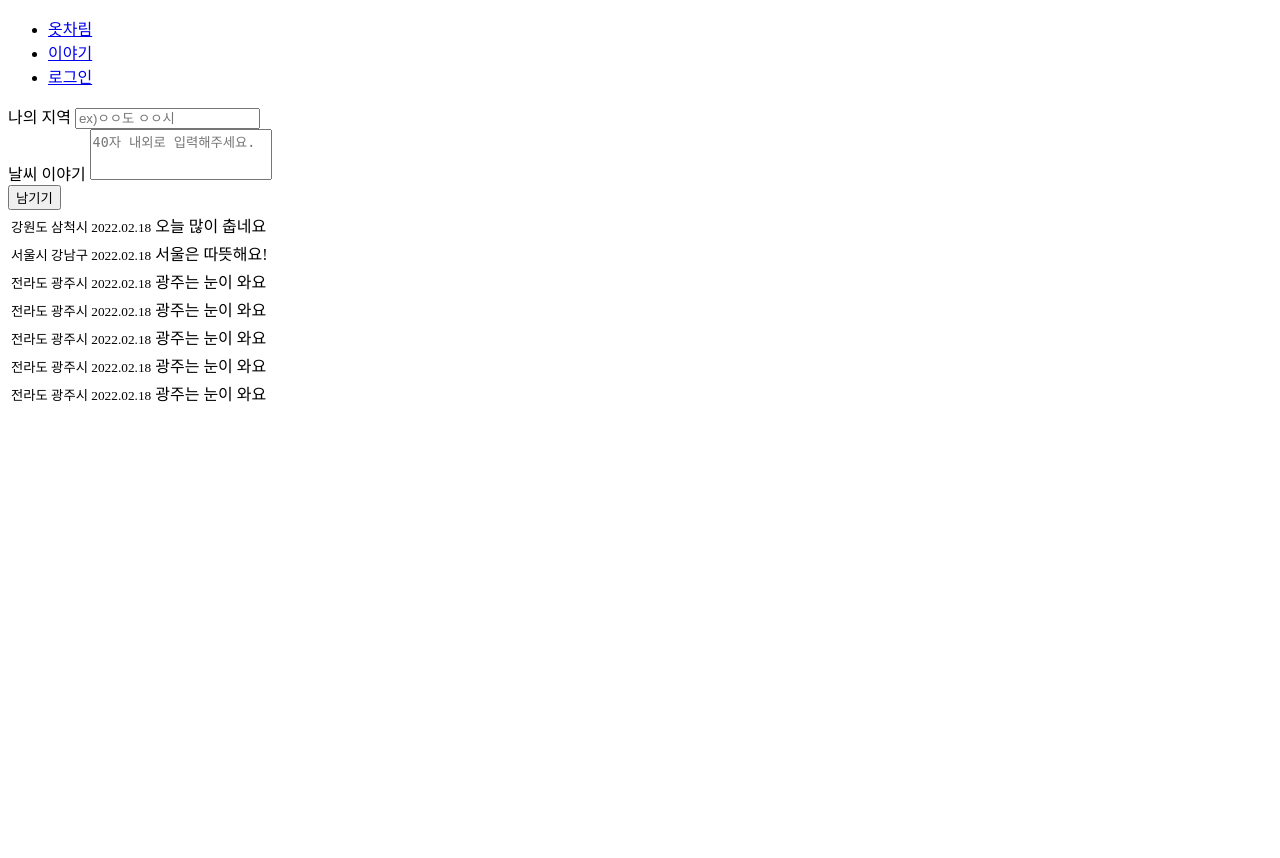
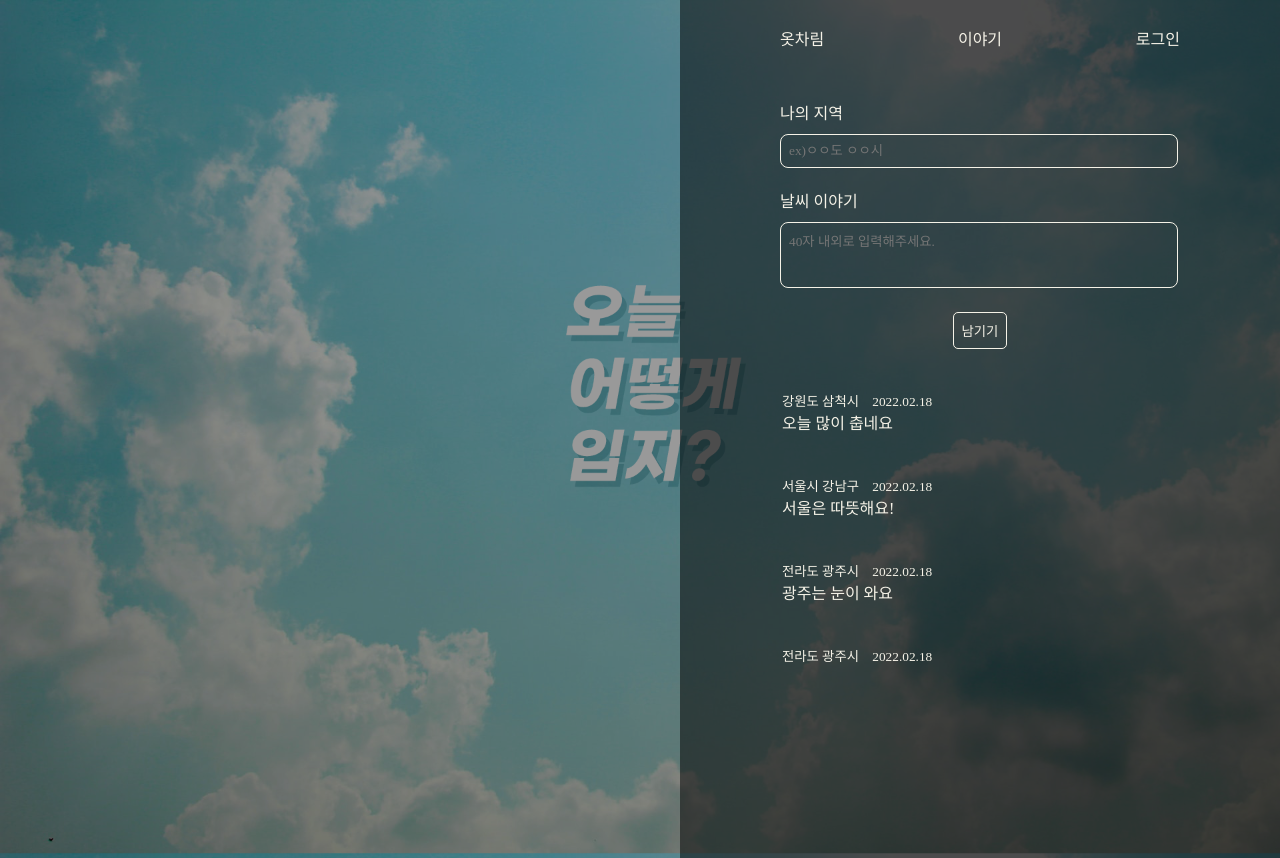
Before and after one commit to maino77/SparataWeather, a Flask app: page /comment.html in a window 1280 px wide. Before the commit the page ends 402 px from the top, so only its background shows below. Run offline with Flask 2, Linux system fonts and the light colour scheme; data that the repository does not hold is empty; some libraries are stand-ins or nearby versions; some web fonts are replaced.

Commit message:
[수정] 테스트 성공적. 파일구조 전환해서 css, js 다 구동

```diff
--- a/static/css/style.css
+++ b/static/css/style.css
@@ -28,7 +28,7 @@
 /* 배경화면 설정 */
 /* linear-gradient는 배경 투명도 처리 */
 html {
-    background: linear-gradient( rgba(0, 0, 0, 0.4),rgba(0, 0, 0, 0.4) ), url(../../img/logo.png) no-repeat center center fixed;
+    background: linear-gradient( rgba(0, 0, 0, 0.4),rgba(0, 0, 0, 0.4) ), url(../img/logo.png) no-repeat center center fixed;
     -webkit-background-size: cover;
     -moz-background-size: cover;
     -o-background-size: cover;
--- a/static/js/comment_weather.js
+++ b/static/js/comment_weather.js
@@ -35,58 +35,58 @@
             weather_icon.classList.add(`wi-day-sunny`)
 
             // 배경화면 바꾸는 코드
-            $("#backimg").css({"background":"linear-gradient( rgba(0, 0, 0, 0.4),rgba(0, 0, 0, 0.4) ), url(../static/sunny.jpg) no-repeat center center fixed", '-webkit-background-size' : 'cover', '-moz-background-size':'cover', '-o-background-size':'cover', 'background-size':'cover'});
+            $("#backimg").css({"background":"linear-gradient( rgba(0, 0, 0, 0.4),rgba(0, 0, 0, 0.4) ), url(static/img/sunny.jpg) no-repeat center center fixed", '-webkit-background-size' : 'cover', '-moz-background-size':'cover', '-o-background-size':'cover', 'background-size':'cover'});
 
         } else if(cur_weather_icon === "02d"  || cur_weather_icon === "02n") { // 02d few clouds 구름 낀 해 wi-day-cloudy
             let weather_icon = document.getElementById("weather_icon_info")
             weather_icon.className = `wi`
             weather_icon.classList.add(`wi-day-cloudy`)
 
-            $("#backimg").css({"background":"linear-gradient( rgba(0, 0, 0, 0.4),rgba(0, 0, 0, 0.4) ), url(../static/sunny.jpg) no-repeat center center fixed", '-webkit-background-size' : 'cover', '-moz-background-size':'cover', '-o-background-size':'cover', 'background-size':'cover'});
+            $("#backimg").css({"background":"linear-gradient( rgba(0, 0, 0, 0.4),rgba(0, 0, 0, 0.4) ), url(static/img/sunny.jpg) no-repeat center center fixed", '-webkit-background-size' : 'cover', '-moz-background-size':'cover', '-o-background-size':'cover', 'background-size':'cover'});
 
         } else if(cur_weather_icon === "03d" || cur_weather_icon === "03n") { // 03d scattered clouds 구름 wi-cloud
             let weather_icon = document.getElementById("weather_icon_info")
             weather_icon.className = `wi`
             weather_icon.classList.add(`wi-cloud`)
 
-            $("#backimg").css({"background":"linear-gradient( rgba(0, 0, 0, 0.4),rgba(0, 0, 0, 0.4) ), url(../static/cloudy.jpg) no-repeat center center fixed", '-webkit-background-size' : 'cover', '-moz-background-size':'cover', '-o-background-size':'cover', 'background-size':'cover'});
+            $("#backimg").css({"background":"linear-gradient( rgba(0, 0, 0, 0.4),rgba(0, 0, 0, 0.4) ), url(static/img/cloudy.jpg) no-repeat center center fixed", '-webkit-background-size' : 'cover', '-moz-background-size':'cover', '-o-background-size':'cover', 'background-size':'cover'});
 
         } else if(cur_weather_icon === "04d" || cur_weather_icon === "04n") { // 04d broken clouds 먹구름 wi-cloudy
             let weather_icon = document.getElementById("weather_icon_info")
             weather_icon.className = `wi`
             weather_icon.classList.add(`wi-cloudy`)
 
-            $("#backimg").css({"background":"linear-gradient( rgba(0, 0, 0, 0.4),rgba(0, 0, 0, 0.4) ), url(../static/cloudy.jpg) no-repeat center center fixed", '-webkit-background-size' : 'cover', '-moz-background-size':'cover', '-o-background-size':'cover', 'background-size':'cover'});
+            $("#backimg").css({"background":"linear-gradient( rgba(0, 0, 0, 0.4),rgba(0, 0, 0, 0.4) ), url(static/img/cloudy.jpg) no-repeat center center fixed", '-webkit-background-size' : 'cover', '-moz-background-size':'cover', '-o-background-size':'cover', 'background-size':'cover'});
         } else if(cur_weather_icon === "09d" || cur_weather_icon === "09n") { // 09d shower rain 구름 비 wi-rain
             let weather_icon = document.getElementById("weather_icon_info")
             weather_icon.className = `wi`
             weather_icon.classList.add(`wi-rain`)
 
-            $("#backimg").css({"background":"linear-gradient( rgba(0, 0, 0, 0.4),rgba(0, 0, 0, 0.4) ), url(../static/rain.jpg) no-repeat center center fixed", '-webkit-background-size' : 'cover', '-moz-background-size':'cover', '-o-background-size':'cover', 'background-size':'cover'});
+            $("#backimg").css({"background":"linear-gradient( rgba(0, 0, 0, 0.4),rgba(0, 0, 0, 0.4) ), url(static/img/rain.jpg) no-repeat center center fixed", '-webkit-background-size' : 'cover', '-moz-background-size':'cover', '-o-background-size':'cover', 'background-size':'cover'});
         } else if(cur_weather_icon === "10d" || cur_weather_icon === "10n") { // 10d 비 (해, 비) wi-umbrella
             let weather_icon = document.getElementById("weather_icon_info")
             weather_icon.className = `wi`
             weather_icon.classList.add(`wi-umbrella`)
 
-            $("#backimg").css({"background":"linear-gradient( rgba(0, 0, 0, 0.4),rgba(0, 0, 0, 0.4) ), url(../static/rain.jpg) no-repeat center center fixed", '-webkit-background-size' : 'cover', '-moz-background-size':'cover', '-o-background-size':'cover', 'background-size':'cover'});
+            $("#backimg").css({"background":"linear-gradient( rgba(0, 0, 0, 0.4),rgba(0, 0, 0, 0.4) ), url(static/img/rain.jpg) no-repeat center center fixed", '-webkit-background-size' : 'cover', '-moz-background-size':'cover', '-o-background-size':'cover', 'background-size':'cover'});
         } else if(cur_weather_icon === "11d" || cur_weather_icon === "11n") { // 11d 번개, 천둥 wi-lightning
             let weather_icon = document.getElementById("weather_icon_info")
             weather_icon.className = `wi`
             weather_icon.classList.add(`wi-lightning`)
 
-            $("#backimg").css({"background":"linear-gradient( rgba(0, 0, 0, 0.4),rgba(0, 0, 0, 0.4) ), url(../static/rain.jpg) no-repeat center center fixed", '-webkit-background-size' : 'cover', '-moz-background-size':'cover', '-o-background-size':'cover', 'background-size':'cover'});
+            $("#backimg").css({"background":"linear-gradient( rgba(0, 0, 0, 0.4),rgba(0, 0, 0, 0.4) ), url(static/img/rain.jpg) no-repeat center center fixed", '-webkit-background-size' : 'cover', '-moz-background-size':'cover', '-o-background-size':'cover', 'background-size':'cover'});
         } else if(cur_weather_icon === "13d" || cur_weather_icon === "13n") { // 13d 눈 wi-snowflake-cold
             let weather_icon = document.getElementById("weather_icon_info")
             weather_icon.className = `wi`
             weather_icon.classList.add(`wi-snowflake-cold`)
 
-            $("#backimg").css({"background":"linear-gradient( rgba(0, 0, 0, 0.4),rgba(0, 0, 0, 0.4) ), url(../static/snow.jpg) no-repeat center center fixed", '-webkit-background-size' : 'cover', '-moz-background-size':'cover', '-o-background-size':'cover', 'background-size':'cover'});
+            $("#backimg").css({"background":"linear-gradient( rgba(0, 0, 0, 0.4),rgba(0, 0, 0, 0.4) ), url(static/img/snow.jpg) no-repeat center center fixed", '-webkit-background-size' : 'cover', '-moz-background-size':'cover', '-o-background-size':'cover', 'background-size':'cover'});
         } else if(cur_weather_icon === "50d"  || cur_weather_icon === "50n") { // 50d mist 안개 wi-dust
             let weather_icon = document.getElementById("weather_icon_info")
             weather_icon.className = `wi`
             weather_icon.classList.add(`wi-dust`)
 
-            $("#backimg").css({"background":"linear-gradient( rgba(0, 0, 0, 0.4),rgba(0, 0, 0, 0.4) ), url(../static/cloudy.jpg) no-repeat center center fixed", '-webkit-background-size' : 'cover', '-moz-background-size':'cover', '-o-background-size':'cover', 'background-size':'cover'});
+            $("#backimg").css({"background":"linear-gradient( rgba(0, 0, 0, 0.4),rgba(0, 0, 0, 0.4) ), url(static/img/cloudy.jpg) no-repeat center center fixed", '-webkit-background-size' : 'cover', '-moz-background-size':'cover', '-o-background-size':'cover', 'background-size':'cover'});
         }
             });
         }
--- a/templates/comment.html
+++ b/templates/comment.html
@@ -6,14 +6,14 @@
     <meta name="viewport" content="width=device-width, initial-scale=1.0">
 
     <title>오늘 어떻게 입지?</title>
-    <link rel="stylesheet" href="../static/style.css">
-    <link rel="stylesheet" href="../static/mediaquery.css">
+    <link rel="stylesheet" href="../static/css/style.css">
+    <link rel="stylesheet" href="../static/css/mediaquery.css">
 
     <!-- 날씨 아이콘 css -->
-    <link rel="stylesheet" href="../static/weather-icons-wind.css">
-    <link rel="stylesheet" href="../static/weather-icons-wind.min.css">
-    <link rel="stylesheet" href="../static/weather-icons.css">
-    <link rel="stylesheet" href="../static/weather-icons.min.css">
+    <link rel="stylesheet" href="css/weather-icons-wind.css">
+    <link rel="stylesheet" href="css/weather-icons-wind.min.css">
+    <link rel="stylesheet" href="css/weather-icons.css">
+    <link rel="stylesheet" href="css/weather-icons.min.css">
     <!-- jQuery -->
     <script src="https://ajax.googleapis.com/ajax/libs/jquery/3.5.1/jquery.min.js"></script>
 </head>
@@ -105,9 +105,9 @@
             </div>
         </div>
     </div>
-    <script src="{{ url_for('static', filename='comment_weather.js') }}" > </script>
-    <script src="{{ url_for('static', filename='comment_post.js') }}" > </script>
-    <script src="{{ url_for('static', filename='comment_show.js') }}" > </script>
+    <script src="{{ url_for('static', filename='js/comment_weather.js') }}" > </script>
+    <script src="{{ url_for('static', filename='js/comment_post.js') }}" > </script>
+    <script src="{{ url_for('static', filename='js/comment_show.js') }}" > </script>
 <!--    <script type="text/javascript" src="./js/comment_weather.js"></script>-->
 <!--    <script type="text/javascript" src="./js/date.js"></script>-->
 <!--    <script type="text/javascript" src="js/comment_post.js"></script>-->
```
Also changed, not shown: static/js/weather.js (+19 -19 lines), templates/index.html (+4 -4 lines), img/rain.jpg (deleted), img/snow.jpg (deleted), static/img/cloudy.jpg (renamed from img/cloudy.jpg), static/img/extra_1.png (renamed from img/extra_1.png), static/img/extra_2.png (renamed from img/extra_2.png), static/img/fall_1.png (renamed from img/fall_1.png), static/img/fall_2.png (renamed from img/fall_2.png), static/img/logo.png (renamed from img/logo.png), static/img/spring_1.png (renamed from img/spring_1.png), static/img/spring_2.png (renamed from img/spring_2.png), static/img/summer_1.png (renamed from img/summer_1.png), static/img/summer_2.png (renamed from img/summer_2.png), 3 more files, 2 other files.
